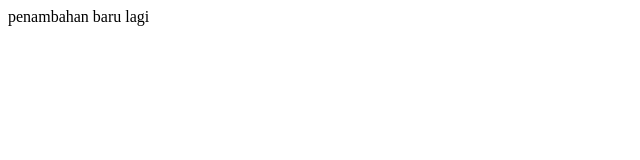
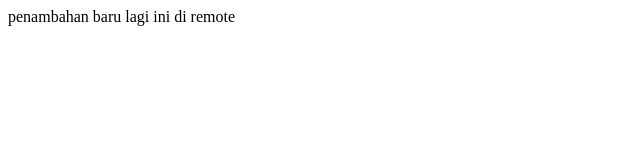
Before and after one commit to Ryanrek007/Hello-Github, a plain HTML site: page index.html in a window 1280 px wide. Shown: the whole page, without its empty margins (0-640 px from the left). Drawn offline with Linux system fonts and the light colour scheme.

Commit message:
edit di bagian remote

```diff
--- a/index.html
+++ b/index.html
@@ -6,6 +6,6 @@
     <title>INDEX</title>
 </head>
 <body>
-    penambahan baru lagi
+    penambahan baru lagi ini di remote
 </body>
 </html>
```
